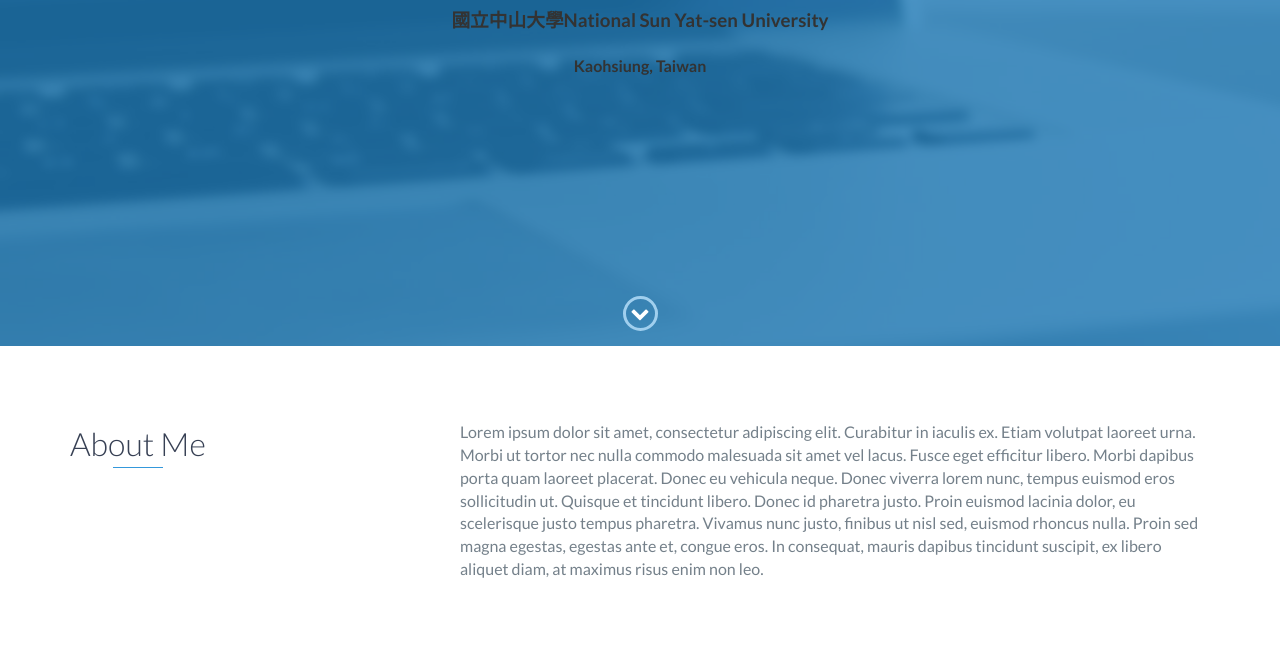
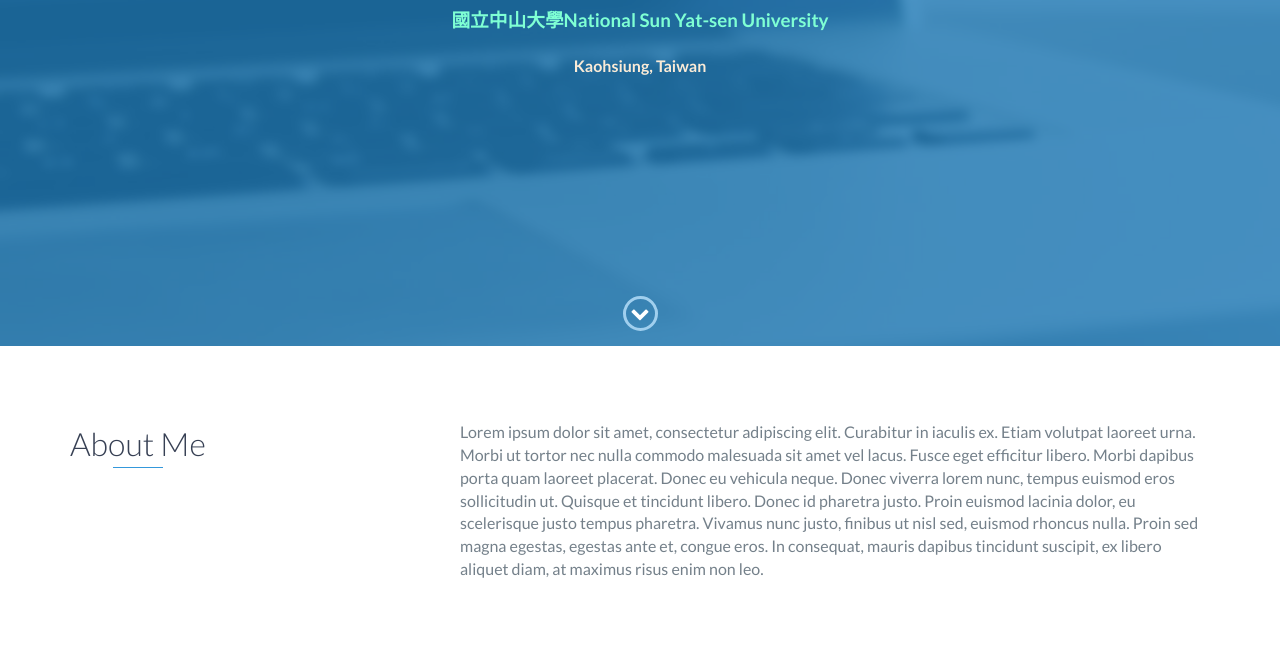
Before and after one commit to gudduarnav/gudduarnav.github.io, a website: page index.html in a window 1280 px wide. Shown: the part 454-1100 px from the top of the page. Drawn offline with nearby package versions, Linux system fonts and the light colour scheme.

Commit message:
Update index.html

```diff
--- a/index.html
+++ b/index.html
@@ -50,8 +50,8 @@
         <div id="lead-content">
             <h1>Arnav Mukhopadhyay</h1>
             <h2>PHD Researcher</h2>
-            <h3>國立中山大學National Sun Yat-sen University</h3>
-            <h4>Kaohsiung, Taiwan</h4>
+            <h3 style="color:aquamarine">國立中山大學National Sun Yat-sen University</h3>
+            <h4 style="color:antiquewhite">Kaohsiung, Taiwan</h4>
             <!--a href="#" class="btn-rounded-white">Download Resume</a-->
         </div>
         <!-- End #lead-content -->
```
